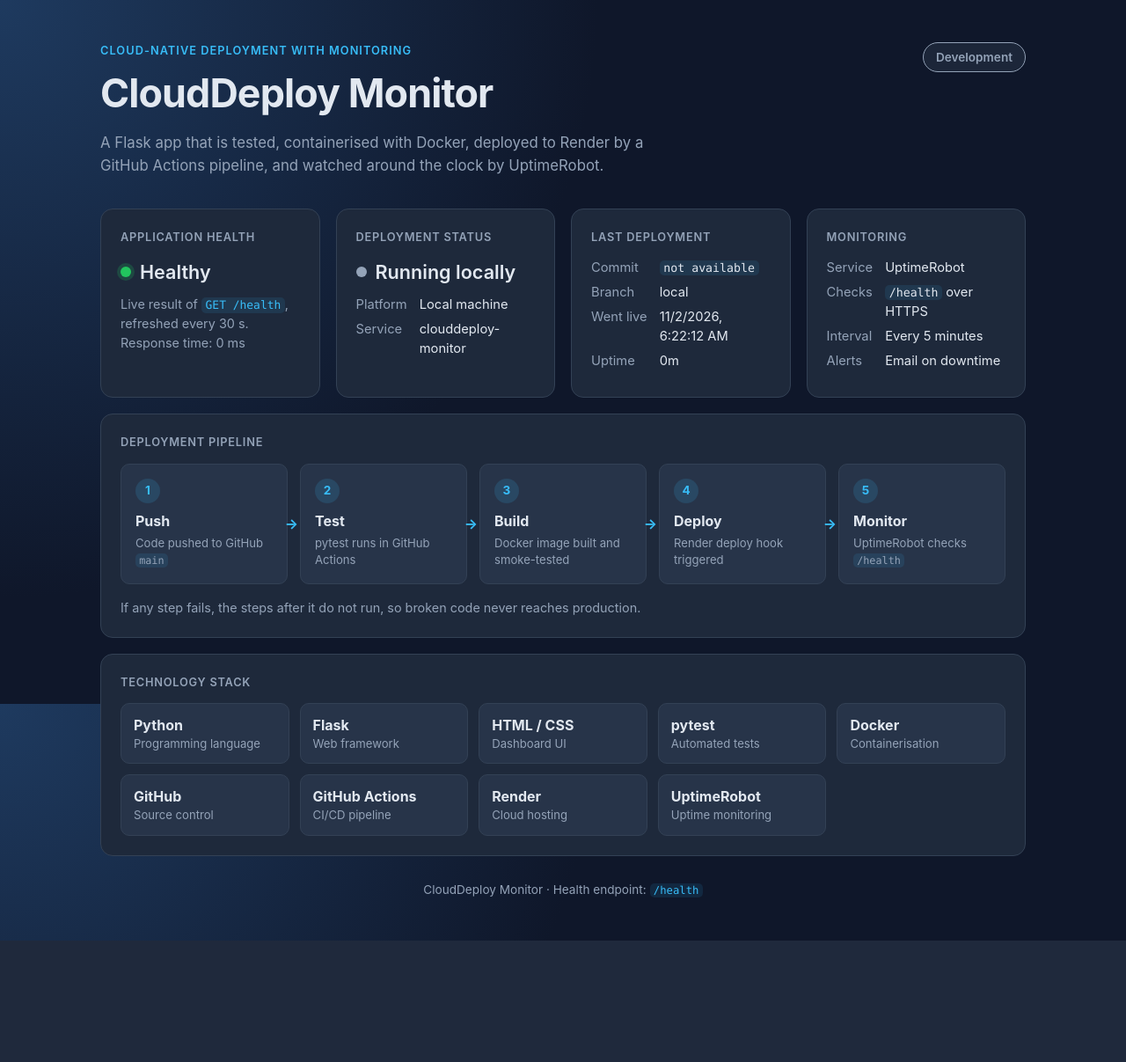
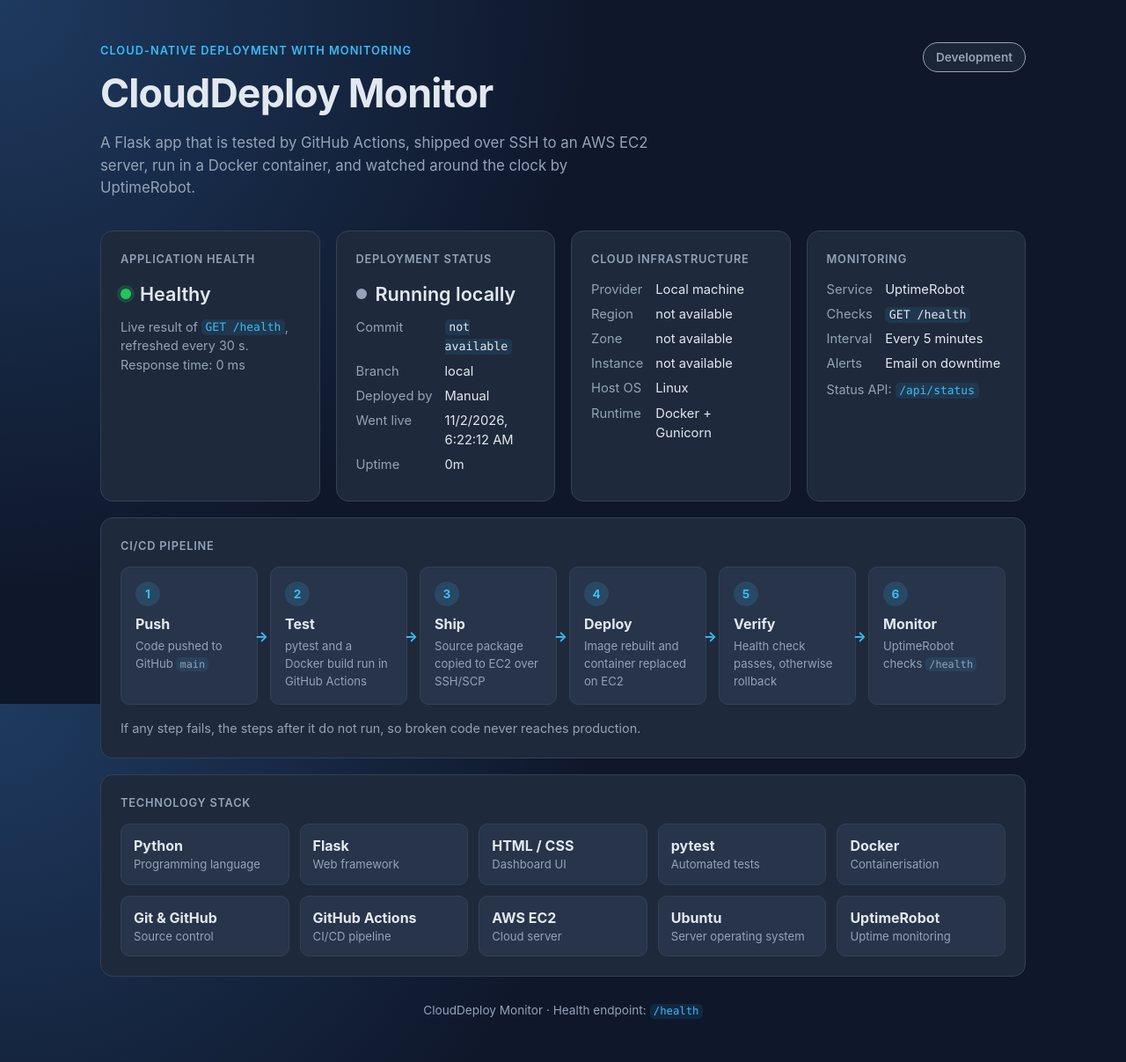
Before and after one commit to sagniksannigrahi/clouddeploy-monitor, a Flask app: page / in a window 1280 px wide. Shown: the whole page at 88% size. Before the commit the page ends 1069 px from the top, so only its background shows below. Run offline with Flask 3, Linux system fonts and the light colour scheme.

Commit message:
Switch deployment from Render to AWS EC2 over SSH
- Add /api/status endpoint and cloud infrastructure card to the dashboard
- Add deploy.sh: builds image on EC2, swaps container on port 80,
  health-checks, and rolls back automatically on failure
- Rewrite GitHub Actions deploy job to use scp/ssh with a verified host key
- Remove render.yaml; harden .gitignore against keys and credentials
- Expand tests to 15 (status API, EC2 display, no secret leakage)
- Rewrite README for EC2 deployment and UptimeRobot monitoring

```diff
--- a/app.py
+++ b/app.py
@@ -1,36 +1,44 @@
 """CloudDeploy Monitor - a small Flask app that shows its own deployment and health status."""
 
 import os
+import platform
 from datetime import datetime, timezone
 
 from flask import Flask, jsonify, render_template
 
 APP_NAME = "CloudDeploy Monitor"
+APP_VERSION = "1.0.0"
 
-# Recorded once when the server starts. On Render every deploy starts a fresh
-# container, so this doubles as "when the current version went live".
+# Recorded once when the server starts. Each deployment starts a fresh
+# container, so this is also "when the current version went live".
 STARTED_AT = datetime.now(timezone.utc)
 
 app = Flask(__name__)
 
 
 def get_deployment_info():
-    """Describe where the app is running.
+    """Describe the running deployment.
 
-    Render sets RENDER=true and RENDER_GIT_* variables in every service.
-    When they are missing, we know the app is running locally.
+    The values come from environment variables:
+      - GIT_COMMIT, GIT_BRANCH, BUILD_TIME are baked into the Docker image at build time.
+      - CLOUD_* are passed in by deploy.sh, which reads them from the EC2 instance metadata.
+    When they are missing, the app is running on a developer machine.
     """
-    on_render = os.environ.get("RENDER") == "true"
-    commit = os.environ.get("RENDER_GIT_COMMIT", "")
+    provider = os.environ.get("CLOUD_PROVIDER", "")
+    commit = os.environ.get("GIT_COMMIT", "")
     return {
-        "platform": "Render" if on_render else "Local machine",
-        "environment": "Production" if on_render else "Development",
-        "service": os.environ.get("RENDER_SERVICE_NAME", "clouddeploy-monitor"),
-        "branch": os.environ.get("RENDER_GIT_BRANCH", "local"),
+        "platform": provider or "Local machine",
+        "environment": "Production" if provider else "Development",
+        "region": os.environ.get("CLOUD_REGION", "not available"),
+        "zone": os.environ.get("CLOUD_ZONE", "not available"),
+        "instance_type": os.environ.get("CLOUD_INSTANCE_TYPE", "not available"),
+        "os": os.environ.get("HOST_OS", platform.system()),
         "commit": commit[:7] if commit else "not available",
-        "url": os.environ.get("RENDER_EXTERNAL_URL", ""),
+        "branch": os.environ.get("GIT_BRANCH", "local"),
+        "built_at": os.environ.get("BUILD_TIME", ""),
+        "deployed_by": os.environ.get("DEPLOYED_BY", "Manual"),
         "started_at": STARTED_AT.isoformat(timespec="seconds"),
-        # Optional: link to your public UptimeRobot status page (set it in Render).
+        # Optional: link to a public UptimeRobot status page.
         "status_page": os.environ.get("STATUS_PAGE_URL", ""),
     }
 
@@ -42,11 +50,40 @@ def home():
 
 @app.route("/health")
 def health():
-    # Used by UptimeRobot and Render's health check. Keep it fast and simple.
+    # Used by UptimeRobot and the deployment health check. Keep it fast and simple.
     return jsonify(status="healthy", application=APP_NAME)
 
 
+@app.route("/api/status")
+def api_status():
+    # Useful details for humans and scripts. Contains no secrets, IP addresses,
+    # instance IDs or account information.
+    info = get_deployment_info()
+    now = datetime.now(timezone.utc)
+    return jsonify(
+        application=APP_NAME,
+        version=APP_VERSION,
+        status="healthy",
+        environment=info["environment"],
+        deployment={
+            "platform": info["platform"],
+            "region": info["region"],
+            "instance_type": info["instance_type"],
+            "commit": info["commit"],
+            "branch": info["branch"],
+            "built_at": info["built_at"] or None,
+            "deployed_by": info["deployed_by"],
+        },
+        runtime={
+            "python_version": platform.python_version(),
+            "started_at": info["started_at"],
+            "uptime_seconds": int((now - STARTED_AT).total_seconds()),
+        },
+        server_time=now.isoformat(timespec="seconds"),
+    )
+
+
 if __name__ == "__main__":
-    # Development server only. Docker and Render use Gunicorn instead (see Dockerfile).
+    # Development server only. Docker uses Gunicorn instead (see Dockerfile).
     port = int(os.environ.get("PORT", 8080))
     app.run(host="0.0.0.0", port=port)
--- a/requirements.txt
+++ b/requirements.txt
@@ -1,3 +1,3 @@
-# Packages the app needs to run (installed in the Docker image and on Render).
+# Packages the app needs to run (installed in the Docker image).
 Flask==3.1.3
 gunicorn==26.2.0
--- a/static/style.css
+++ b/static/style.css
@@ -138,7 +138,7 @@ h1 {
 .pipeline {
   list-style: none;
   display: grid;
-  grid-template-columns: repeat(5, 1fr);
+  grid-template-columns: repeat(6, 1fr);
   gap: 14px;
   margin: 0 0 16px;
   padding: 0;
@@ -206,11 +206,18 @@ h1 {
   font-size: 0.85rem;
 }
 
+/* Medium screens: pipeline in two rows of three */
+@media (max-width: 1000px) {
+  .pipeline { grid-template-columns: repeat(3, 1fr); }
+  .pipeline li:nth-child(3n)::after { display: none; }
+}
+
 /* Small screens: stack everything vertically */
 @media (max-width: 760px) {
   .hero { flex-direction: column; }
   .pipeline { grid-template-columns: 1fr; }
   .pipeline li:not(:last-child)::after {
+    display: block;
     content: "↓";
     right: auto;
     left: 50%;
--- a/templates/index.html
+++ b/templates/index.html
@@ -14,11 +14,11 @@
         <p class="eyebrow">Cloud-native deployment with monitoring</p>
         <h1>{{ app_name }}</h1>
         <p class="lead">
-          A Flask app that is tested, containerised with Docker, deployed to Render by a
-          GitHub Actions pipeline, and watched around the clock by UptimeRobot.
+          A Flask app that is tested by GitHub Actions, shipped over SSH to an AWS EC2
+          server, run in a Docker container, and watched around the clock by UptimeRobot.
         </p>
       </div>
-      <span class="badge {{ 'badge-live' if deploy.platform == 'Render' else 'badge-local' }}">
+      <span class="badge {{ 'badge-live' if deploy.environment == 'Production' else 'badge-local' }}">
         {{ deploy.environment }}
       </span>
     </header>
@@ -38,25 +38,29 @@
 
       <article class="card">
         <h2>Deployment status</h2>
-        {% if deploy.platform == 'Render' %}
-          <p class="status"><span class="dot dot-ok"></span>Deployed on Render</p>
+        {% if deploy.environment == 'Production' %}
+          <p class="status"><span class="dot dot-ok"></span>Deployed on {{ deploy.platform }}</p>
         {% else %}
           <p class="status"><span class="dot dot-idle"></span>Running locally</p>
         {% endif %}
         <dl class="facts">
-          <dt>Platform</dt><dd>{{ deploy.platform }}</dd>
-          <dt>Service</dt><dd>{{ deploy.service }}</dd>
-          {% if deploy.url %}<dt>URL</dt><dd><a href="{{ deploy.url }}">{{ deploy.url }}</a></dd>{% endif %}
+          <dt>Commit</dt><dd><code>{{ deploy.commit }}</code></dd>
+          <dt>Branch</dt><dd>{{ deploy.branch }}</dd>
+          <dt>Deployed by</dt><dd>{{ deploy.deployed_by }}</dd>
+          <dt>Went live</dt><dd id="started-at" data-iso="{{ deploy.started_at }}">{{ deploy.started_at }}</dd>
+          <dt>Uptime</dt><dd id="uptime">–</dd>
         </dl>
       </article>
 
       <article class="card">
-        <h2>Last deployment</h2>
+        <h2>Cloud infrastructure</h2>
         <dl class="facts">
-          <dt>Commit</dt><dd><code>{{ deploy.commit }}</code></dd>
-          <dt>Branch</dt><dd>{{ deploy.branch }}</dd>
-          <dt>Went live</dt><dd id="started-at" data-iso="{{ deploy.started_at }}">{{ deploy.started_at }}</dd>
-          <dt>Uptime</dt><dd id="uptime">–</dd>
+          <dt>Provider</dt><dd>{{ deploy.platform }}</dd>
+          <dt>Region</dt><dd>{{ deploy.region }}</dd>
+          <dt>Zone</dt><dd>{{ deploy.zone }}</dd>
+          <dt>Instance</dt><dd>{{ deploy.instance_type }}</dd>
+          <dt>Host OS</dt><dd>{{ deploy.os }}</dd>
+          <dt>Runtime</dt><dd>Docker + Gunicorn</dd>
         </dl>
       </article>
 
@@ -64,24 +68,26 @@
         <h2>Monitoring</h2>
         <dl class="facts">
           <dt>Service</dt><dd>UptimeRobot</dd>
-          <dt>Checks</dt><dd><code>/health</code> over HTTPS</dd>
+          <dt>Checks</dt><dd><code>GET /health</code></dd>
           <dt>Interval</dt><dd>Every 5 minutes</dd>
           <dt>Alerts</dt><dd>Email on downtime</dd>
         </dl>
-        {% if deploy.status_page %}
-          <p class="muted"><a href="{{ deploy.status_page }}">View public status page →</a></p>
-        {% endif %}
+        <p class="muted">
+          Status API: <a href="/api/status"><code>/api/status</code></a>
+          {% if deploy.status_page %}· <a href="{{ deploy.status_page }}">Public status page →</a>{% endif %}
+        </p>
       </article>
     </section>
 
     <section class="panel">
-      <h2>Deployment pipeline</h2>
+      <h2>CI/CD pipeline</h2>
       <ol class="pipeline">
         <li><span class="step-icon">1</span><strong>Push</strong><small>Code pushed to GitHub <code>main</code></small></li>
-        <li><span class="step-icon">2</span><strong>Test</strong><small>pytest runs in GitHub Actions</small></li>
-        <li><span class="step-icon">3</span><strong>Build</strong><small>Docker image built and smoke-tested</small></li>
-        <li><span class="step-icon">4</span><strong>Deploy</strong><small>Render deploy hook triggered</small></li>
-        <li><span class="step-icon">5</span><strong>Monitor</strong><small>UptimeRobot checks <code>/health</code></small></li>
+        <li><span class="step-icon">2</span><strong>Test</strong><small>pytest and a Docker build run in GitHub Actions</small></li>
+        <li><span class="step-icon">3</span><strong>Ship</strong><small>Source package copied to EC2 over SSH/SCP</small></li>
+        <li><span class="step-icon">4</span><strong>Deploy</strong><small>Image rebuilt and container replaced on EC2</small></li>
+        <li><span class="step-icon">5</span><strong>Verify</strong><small>Health check passes, otherwise rollback</small></li>
+        <li><span class="step-icon">6</span><strong>Monitor</strong><small>UptimeRobot checks <code>/health</code></small></li>
       </ol>
       <p class="muted">If any step fails, the steps after it do not run, so broken code never reaches production.</p>
     </section>
@@ -94,9 +100,10 @@
         <li><strong>HTML / CSS</strong><small>Dashboard UI</small></li>
         <li><strong>pytest</strong><small>Automated tests</small></li>
         <li><strong>Docker</strong><small>Containerisation</small></li>
-        <li><strong>GitHub</strong><small>Source control</small></li>
+        <li><strong>Git &amp; GitHub</strong><small>Source control</small></li>
         <li><strong>GitHub Actions</strong><small>CI/CD pipeline</small></li>
-        <li><strong>Render</strong><small>Cloud hosting</small></li>
+        <li><strong>AWS EC2</strong><small>Cloud server</small></li>
+        <li><strong>Ubuntu</strong><small>Server operating system</small></li>
         <li><strong>UptimeRobot</strong><small>Uptime monitoring</small></li>
       </ul>
     </section>
```
Also changed, not shown: render.yaml (deleted, +0 -17 lines), test_app.py (+63 -12 lines), .github/workflows/deploy.yml, README.md, 5 other files.
